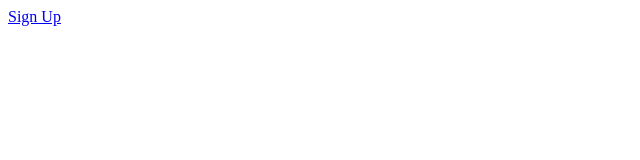
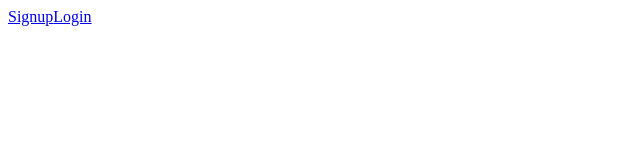
Before and after one commit to jaimekinsley/redux-fe, a React app: page / in a window 1280 px wide. Shown: the top 160 px of the page, without its empty margins (0-640 px from the left). Built offline with nearby package versions, Linux system fonts and the light colour scheme.

Commit message:
add login to header

```diff
--- a/src/components/App/App.jsx
+++ b/src/components/App/App.jsx
@@ -7,6 +7,7 @@ import {
 import Signup from '../auth/Signup';
 import ContactsPage from './contacts/ContactsPage';
 import Header from '../header/Header';
+import Login from '../auth/Login';
 
 
 export default function App() {
@@ -15,6 +16,7 @@ export default function App() {
       <Header />
       <Switch>
         <Route path="/signup" component={Signup} />
+        <Route path="/login" component={Login} />
       </Switch>
     </Router>
   );
--- a/src/components/header/Header.jsx
+++ b/src/components/header/Header.jsx
@@ -2,13 +2,21 @@ import React from 'react';
 import { useCurrentUser } from '../../hooks/AuthContext';
 import { Link } from 'react-router-dom';
 
+const AuthLinks = () => (
+  <>
+    <Link to="/signup">Signup</Link>
+    <Link to="/login">Login</Link>
+  </>
+);
+
 const Header = () => {
   const currentUser = useCurrentUser();
+
   return (
     <>
       {currentUser
         ? <img src={currentUser.profileImage} width="100" />
-        : <Link to="/signup">Sign Up</Link>}
+        : <AuthLinks />}
     </>
   );
 };
```
